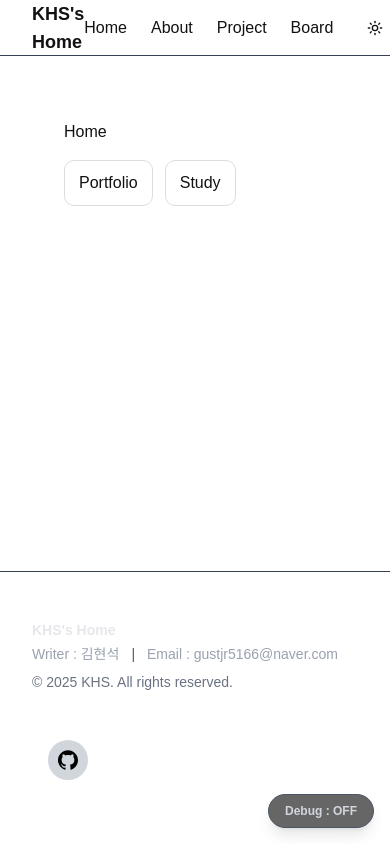
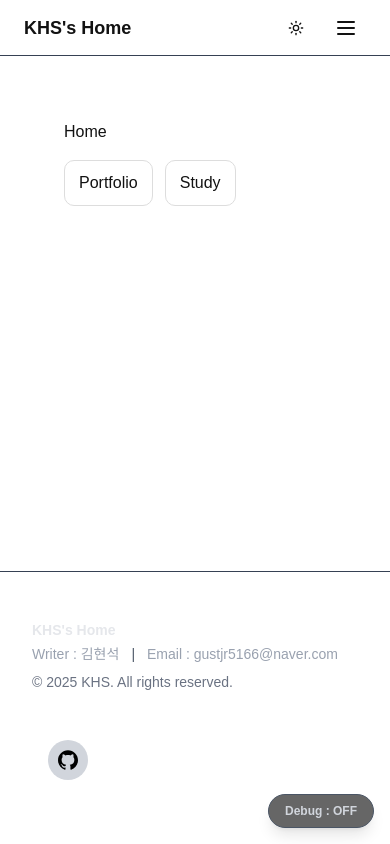
Before and after one commit to hyeonseokKI/home-server, a Next.js app: page / in a window 390 px wide. Built offline with nearby package versions, Linux system fonts and the light colour scheme.

Commit message:
feat: enhance navigation component with mobile support and theme toggle

```diff
--- a/app/components/Nav.tsx
+++ b/app/components/Nav.tsx
@@ -1,34 +1,105 @@
+"use client";
+
+import { useState, useEffect } from "react";
 import Link from "next/link";
 import ThemeToggle from "./theme-toggle";
 
 export default function Nav() {
+  const [open, setOpen] = useState(false);
+
+  useEffect(() => {
+    document.body.style.overflow = open ? "hidden" : "";
+  }, [open]);
+
   return (
-    <header className="h-14 border-b border-gray-700">
-      <div className="w-full h-full px-8 flex items-center justify-between">
+    <>
+      <header className="h-14 border-b border-gray-700 relative z-50">
+        <div className="w-full h-full px-6 flex items-center justify-between">
+
           {/* Left */}
           <Link href="/" className="font-bold text-lg">
             KHS&apos;s Home
           </Link>
 
-        {/* Right */}
-        <nav className="flex items-center gap-6">
-            <Link href="/" className="hover:text-blue-400">
-            Home
-          </Link>
-          <Link href="/about" className="hover:text-blue-400">
-            About
-          </Link>
-          <Link href="/project" className="hover:text-blue-400">
-            Project
-          </Link>
-          <Link href="/board" className="hover:text-blue-400">
-            Board
-          </Link>
+          {/* Right Area */}
+          <div className="flex items-center gap-3">
 
-          {/* Theme toggle UI */}
+            {/* Theme toggle - ALWAYS visible */}
             <ThemeToggle />
+
+            {/* Desktop Menu */}
+            <nav className="hidden md:flex items-center gap-6 ml-4">
+              <NavLinks />
+            </nav>
+
+            {/* Mobile Hamburger */}
+            <button
+              className="md:hidden p-2"
+              aria-label="Open menu"
+              onClick={() => setOpen(true)}
+            >
+              <svg
+                xmlns="http://www.w3.org/2000/svg"
+                className="h-6 w-6"
+                fill="none"
+                viewBox="0 0 24 24"
+                stroke="currentColor"
+              >
+                <path
+                  strokeLinecap="round"
+                  strokeLinejoin="round"
+                  strokeWidth={2}
+                  d="M4 6h16M4 12h16M4 18h16"
+                />
+              </svg>
+            </button>
+          </div>
+        </div>
+      </header>
+
+      {/* ===== Mobile Fullscreen Overlay ===== */}
+      {open && (
+        <div className="fixed inset-0 bg-black/80 z-[999] flex flex-col">
+
+          {/* Close */}
+          <button
+            className="absolute top-6 right-6 text-white"
+            onClick={() => setOpen(false)}
+            aria-label="Close menu"
+          >
+            <svg
+              xmlns="http://www.w3.org/2000/svg"
+              className="h-8 w-8"
+              fill="none"
+              viewBox="0 0 24 24"
+              stroke="currentColor"
+            >
+              <path
+                strokeLinecap="round"
+                strokeLinejoin="round"
+                strokeWidth={2}
+                d="M6 18L18 6M6 6l12 12"
+              />
+            </svg>
+          </button>
+
+          {/* Menu (ThemeToggle ❌) */}
+          <nav className="flex-1 flex flex-col items-center justify-center gap-6 text-white text-lg font-medium">
+            <NavLinks onClick={() => setOpen(false)} />
           </nav>
         </div>
-    </header>
+      )}
+    </>
   );
 }
+
+function NavLinks({ onClick }: { onClick?: () => void }) {
+  return (
+    <>
+      <Link href="/" onClick={onClick}>Home</Link>
+      <Link href="/about" onClick={onClick}>About</Link>
+      <Link href="/project" onClick={onClick}>Project</Link>
+      <Link href="/board" onClick={onClick}>Board</Link>
+    </>
+  );
+}
```
Lines whose indentation alone changed are shown as unchanged.
